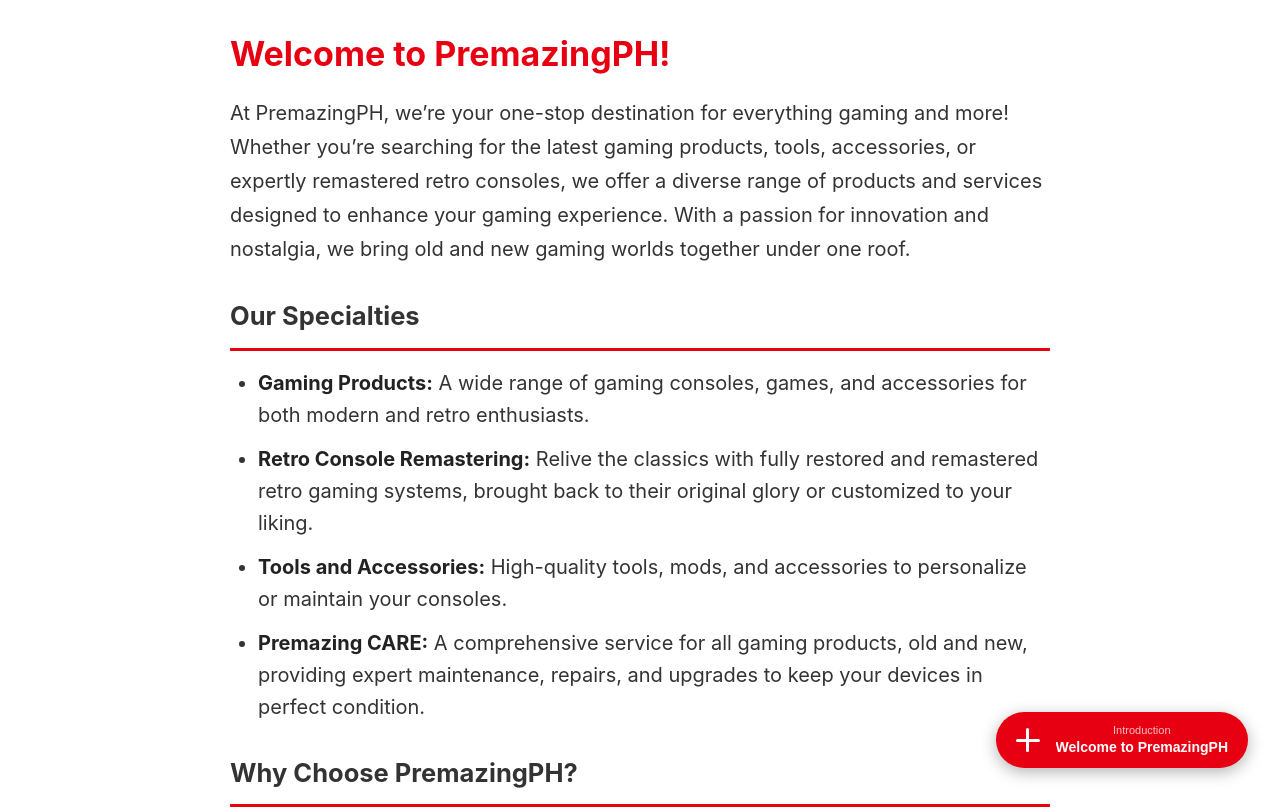
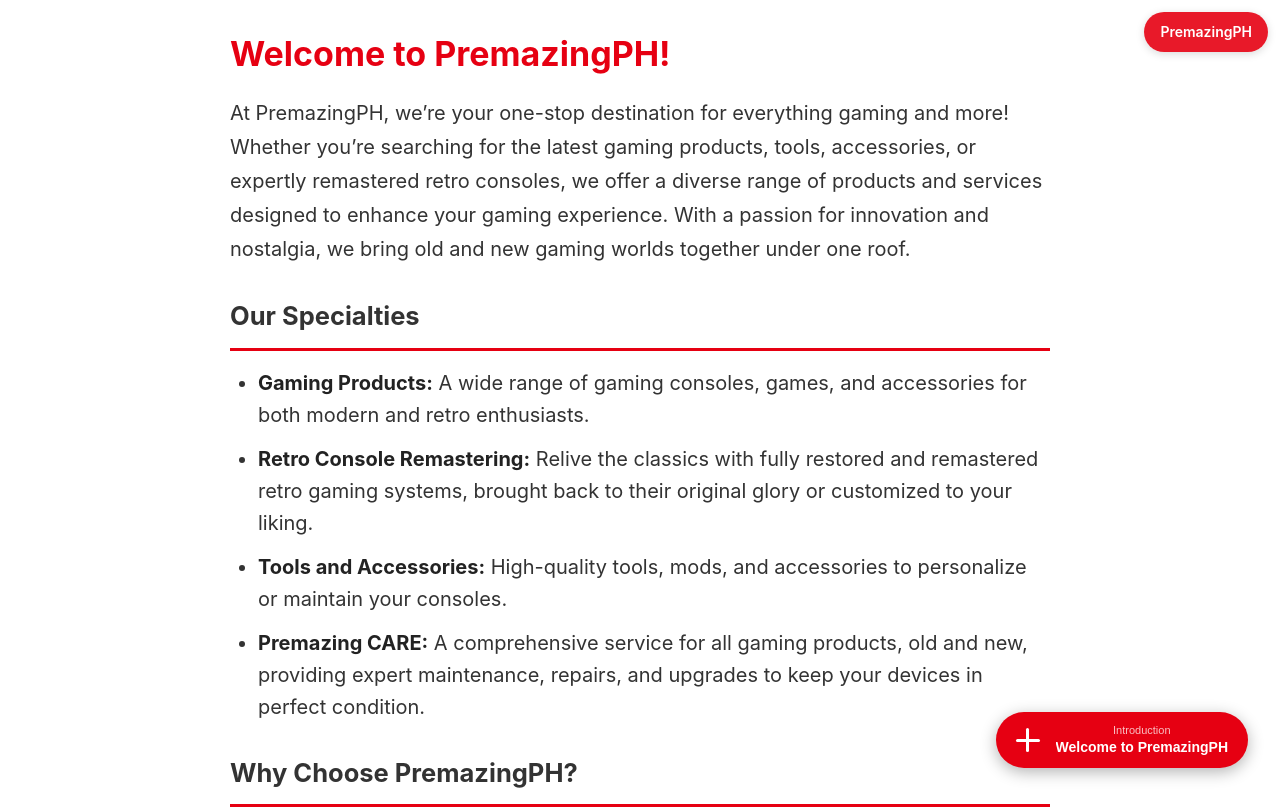
Before and after one commit to Leerz/Leerz.github.io, a plain HTML site: page switchguides/index.html in a window 1280 px wide. Shown: the top 810 px of the page. Drawn offline with Linux system fonts and the light colour scheme.

Commit message:
Add files via upload

```diff
--- a/switchguides/index.html
+++ b/switchguides/index.html
@@ -23,6 +23,21 @@
             overflow-y: auto;
             -webkit-overflow-scrolling: touch;
             background: #fff;
+        }
+
+        /* Floating brand label */
+        .brand-label {
+            position: fixed;
+            top: 12px;
+            right: 12px;
+            background: rgba(230, 0, 18, 0.9);
+            color: white;
+            padding: 8px 16px;
+            border-radius: 20px;
+            font-size: 14px;
+            font-weight: 600;
+            z-index: 1000;
+            box-shadow: 0 2px 8px rgba(0, 0, 0, 0.15);
         }
 
         /* Floating menu button - always shows current page title */
@@ -514,6 +529,9 @@
     </style>
 </head>
 <body>
+    <!-- Brand label -->
+    <div class="brand-label">PremazingPH</div>
+
     <!-- Main content area - full screen -->
     <div class="content-wrapper">
         <div id="content-area">
```
